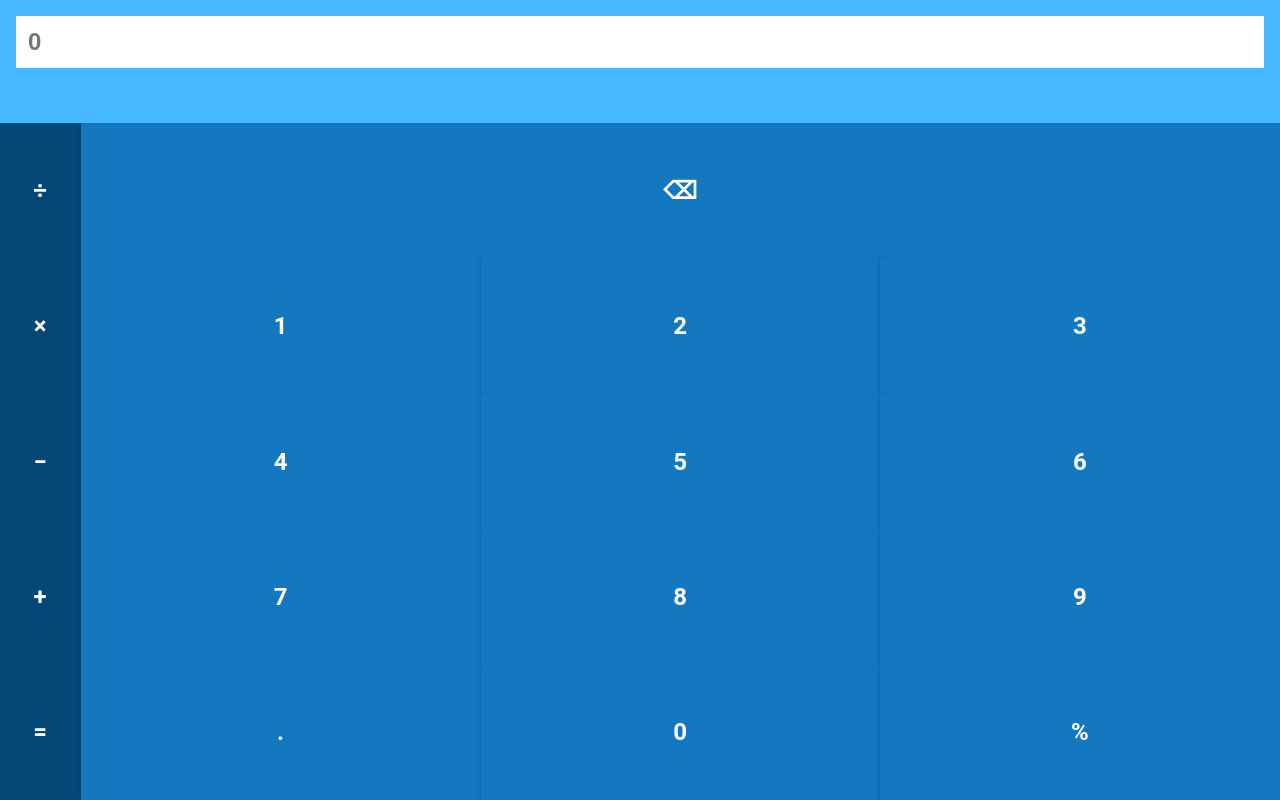
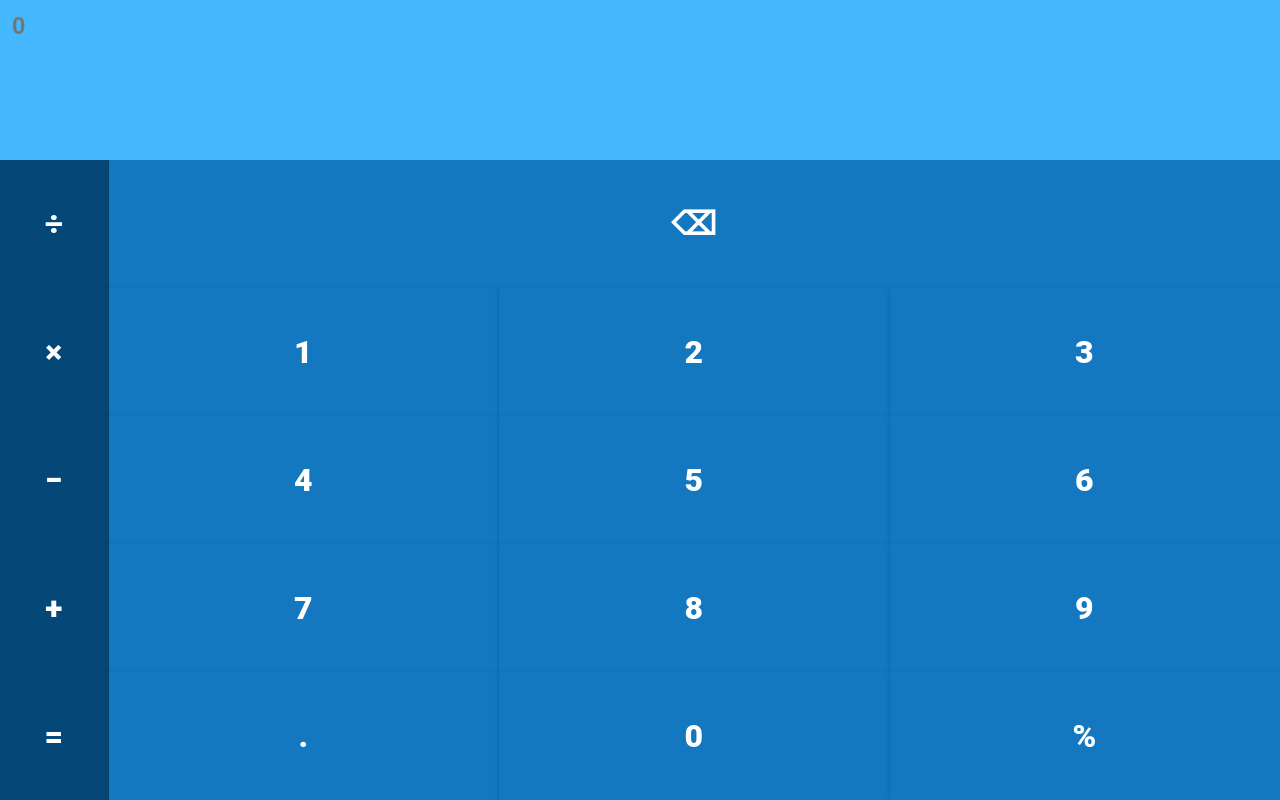
Before and after one commit to LukaSpoljar/Calculator, a React (Create React App) app: page / in a window 1280 px wide. Built offline with nearby package versions, Linux system fonts and the light colour scheme.

Commit message:
new-update

```diff
--- a/public/index.html
+++ b/public/index.html
@@ -4,7 +4,7 @@
     <meta charset="utf-8" />
     <link rel="icon" href="%PUBLIC_URL%/logo.ico" />
     <meta name="viewport" content="width=device-width, initial-scale=1" />
-    <meta name="theme-color" content="#1378c0" />
+    <meta name="theme-color" content="#46b8ff" />
     <meta
       name="description"
       content="Web site created using create-react-app"
--- a/src/App/App.scss
+++ b/src/App/App.scss
@@ -1,5 +1,5 @@
 #app-wrapper {
-    background-color: rgb(70, 184, 255);
+    background-color: #46b8ff;
 
     height: 100%;
     width: 100%;
@@ -19,7 +19,9 @@
 
         justify-content: space-between;
 
-        margin: 1em;
+        flex-grow: 1;
+
+        //  padding: 1em;
 
         div {
             display: flex;
@@ -35,6 +37,8 @@
                 width: 100%;
 
                 text-decoration: none;
+
+                background-color: #46b8ff;
                 border: 0;
 
                 outline: 0;
@@ -63,7 +67,7 @@
         display: flex;
         flex-direction: row;
 
-        height: 100%;
+        height: 80%;
 
         //flex-grow: 1;
 
@@ -72,8 +76,8 @@
         button {
             flex-grow: 1;
             border-radius: 0;
-            font-weight: bolder;
-            font-size: x-large;
+            font-weight: 1000;
+            font-size: xx-large;
             width: 100%;
 
             margin: 0;
--- a/src/App/App.tsx
+++ b/src/App/App.tsx
@@ -16,8 +16,7 @@ export default function App() {
 
         const calculate = () => {
             if (userInput) {
-                let inputValue = (userInput as HTMLInputElement).value;
-                inputValue = inputValue.replaceAll('÷', '/').replaceAll('×', '*').replaceAll('−', '-');
+                let inputValue = (userInput as HTMLInputElement).value.replaceAll('÷', '/').replaceAll('×', '*').replaceAll('−', '-');
                 try {
                     let result = evaluate(inputValue);
                     if (Number(result) || result == 0) {
@@ -43,7 +42,7 @@ export default function App() {
                 (resultText as HTMLParagraphElement).innerHTML = `&nbsp;`;
                 if (event.target == clearButton) {
                     if (userInput) {
-                        (userInput as HTMLInputElement).value = (userInput as HTMLInputElement).value.toString().slice(0, -1);
+                        (userInput as HTMLInputElement).value = (userInput as HTMLInputElement).value.toString().slice(0, -1);;
                     }
                 } else if (event.target == resultButton) {
                     calculate();
@@ -62,7 +61,7 @@ export default function App() {
         <div id='app-wrapper'>
             <div id='up-section-wrapper'>
                 <div>
-                    <input id='user_input' placeholder='0' autoFocus />
+                    <input id='user_input' placeholder='0' autoFocus type='text' inputMode='none' />
                 </div>
                 <div>
                     <p id='result_text'>&nbsp;</p>
```
Also changed, not shown: public/manifest.json.
